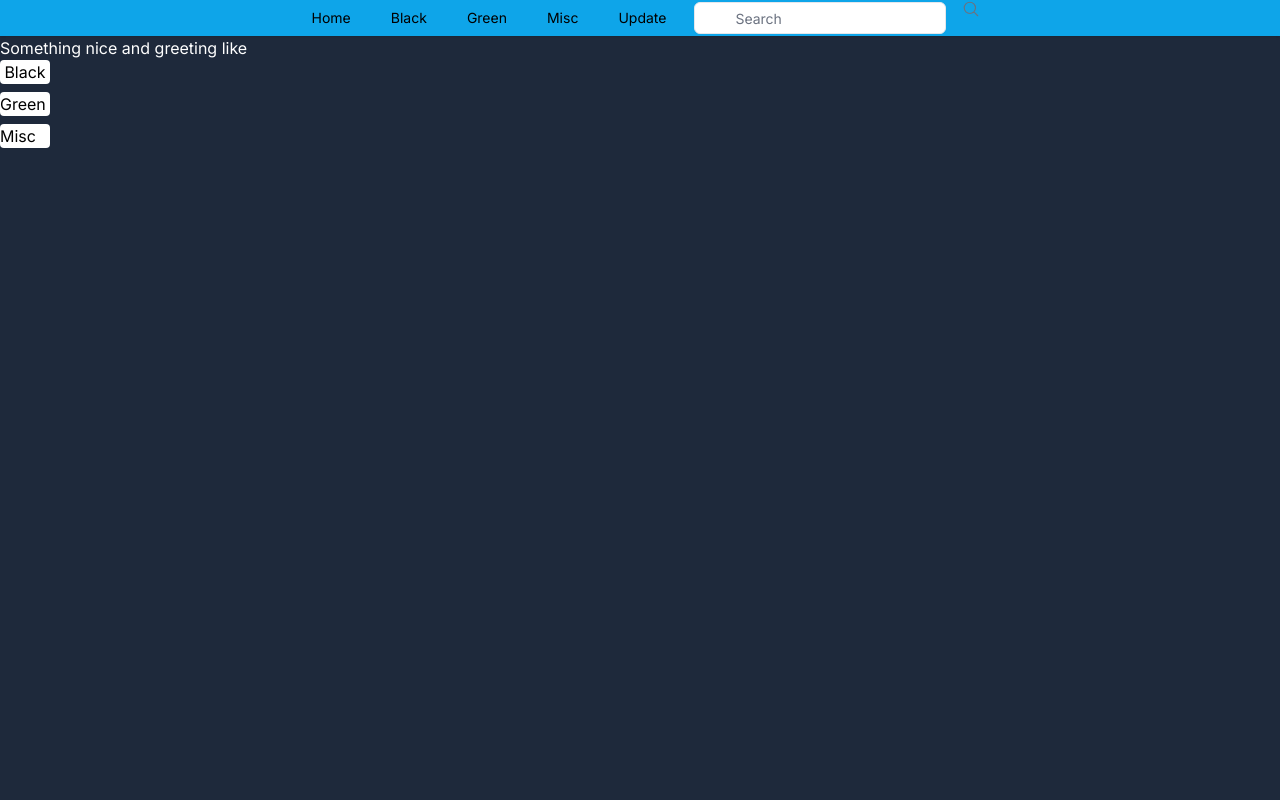
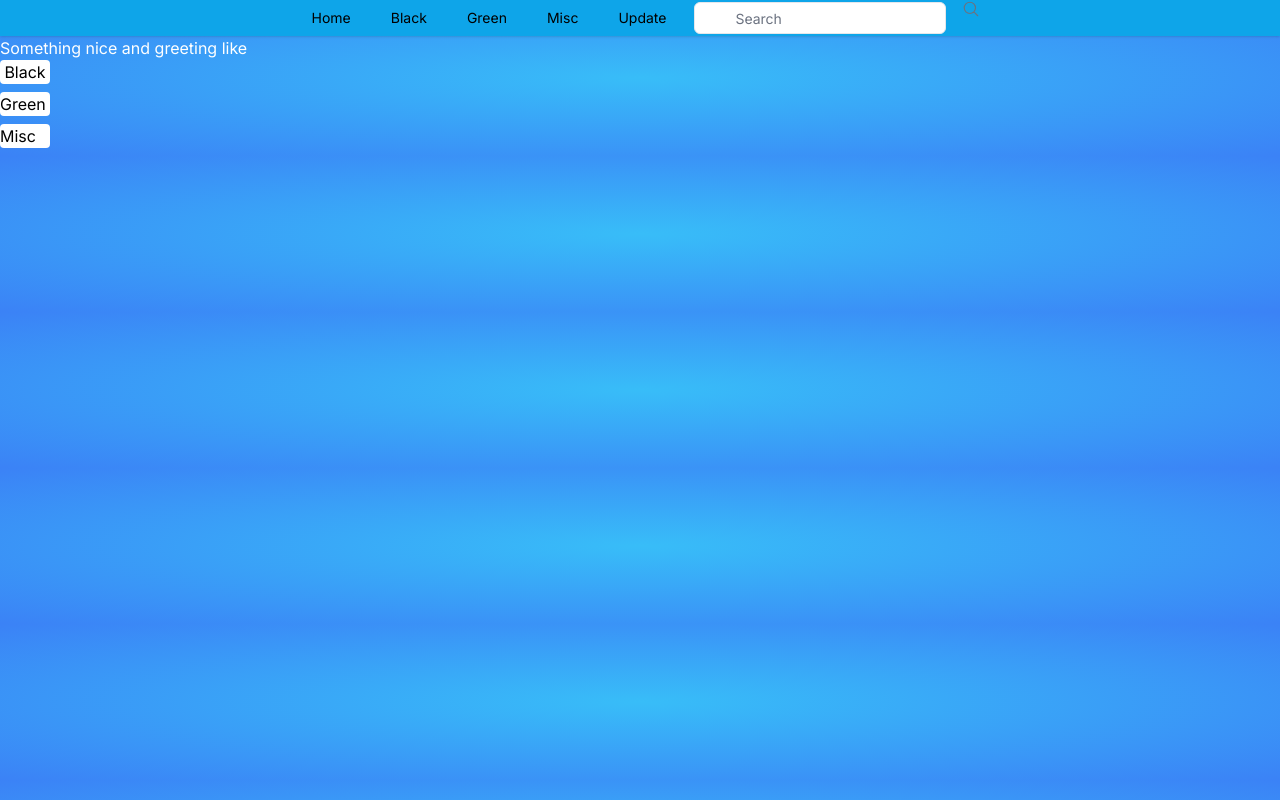
Before and after one commit to TearingStraw277/tea-selector-mk2, a Next.js app: page / in a window 1280 px wide. Built offline with nearby package versions, Linux system fonts and the light colour scheme.

Commit message:
moving into mongo

```diff
--- a/app/globals.css
+++ b/app/globals.css
@@ -3,7 +3,7 @@
 @tailwind utilities;
 
 :root {
-  background-color: rgb(30 41 59);
+  background-image: radial-gradient(rgb(56, 189, 248), rgb(59, 130, 246));
 }
 
 @media (prefers-color-scheme: dark) {
--- a/app/page.tsx
+++ b/app/page.tsx
@@ -1,6 +1,5 @@
 import Link from 'next/link'
 import NavBar from "./components/navbar"
-
 
 export default function Home(){
   return(
--- a/app/pages/black/page.tsx
+++ b/app/pages/black/page.tsx
@@ -1,4 +1,4 @@
-import NavBar from "../components/navbar"
+import NavBar from "app/components/navbar"
 
 const black = [
     {id: '1', name:'Earl Grey',description:'Something useful', image:'public\earlgrey.jpg', type:'black'},
```
Also changed, not shown: app/pages/green/page.tsx (added), 1 other file (tests, documents, lock files or other folders).
